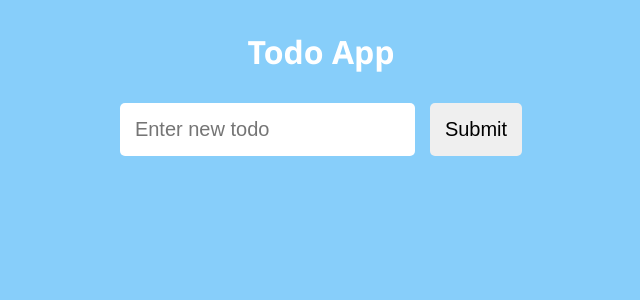
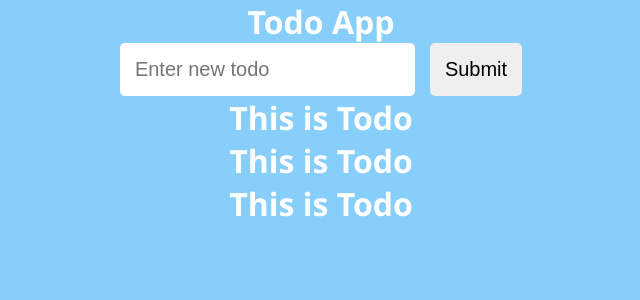
Before and after one commit to perfilovv/todo-app, a React (Create React App) app in the folder todo-app/: page / in a window 1280 px wide. Shown: the top 300 px of the page, without its empty margins (319-959 px from the left). Built offline with nearby package versions, Linux system fonts and the light colour scheme.

Commit message:
feat: add static elements

```diff
--- a/todo-app/src/App.js
+++ b/todo-app/src/App.js
@@ -1,12 +1,14 @@
 import TodoForm from './components/TodoForm/TodoForm';
+import TodoList from './components/TodoList/TodoList';
 
 import './App.css';
 
 function App() {
     return (
         <div className="app">
-            <h1 className="todo-app">Todo App</h1>
+            <h1>Todo App</h1>
             <TodoForm />
+            <TodoList />
         </div>
     );
 }
--- a/todo-app/src/components/Todo/Todo.js
+++ b/todo-app/src/components/Todo/Todo.js
@@ -0,0 +1,5 @@
+const Todo = () => {
+    return <h1>This is Todo</h1>;
+};
+
+export default Todo;
--- a/todo-app/src/components/TodoForm/TodoForm.js
+++ b/todo-app/src/components/TodoForm/TodoForm.js
@@ -2,10 +2,10 @@ import './TodoForm.module.css';
 
 const TodoForm = () => {
     return (
-        <>
+        <form>
             <input type="text" placeholder="Enter new todo" />
-            <button>Submit</button>
-        </>
+            <button type="submit">Submit</button>
+        </form>
     );
 };
 
--- a/todo-app/src/components/TodoList/TodoList.js
+++ b/todo-app/src/components/TodoList/TodoList.js
@@ -0,0 +1,13 @@
+import Todo from '../Todo/Todo';
+
+const TodoList = () => {
+    return (
+        <>
+            <Todo />
+            <Todo />
+            <Todo />
+        </>
+    );
+};
+
+export default TodoList;
```
